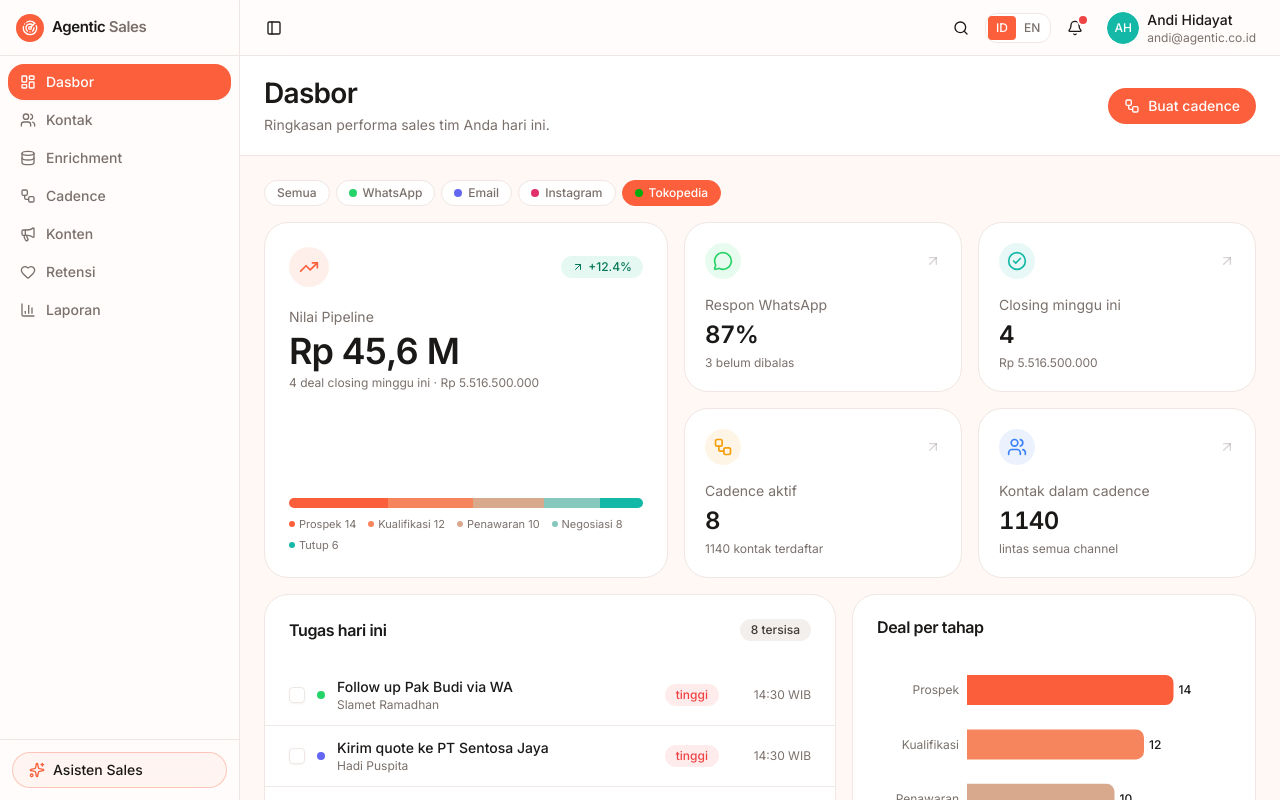
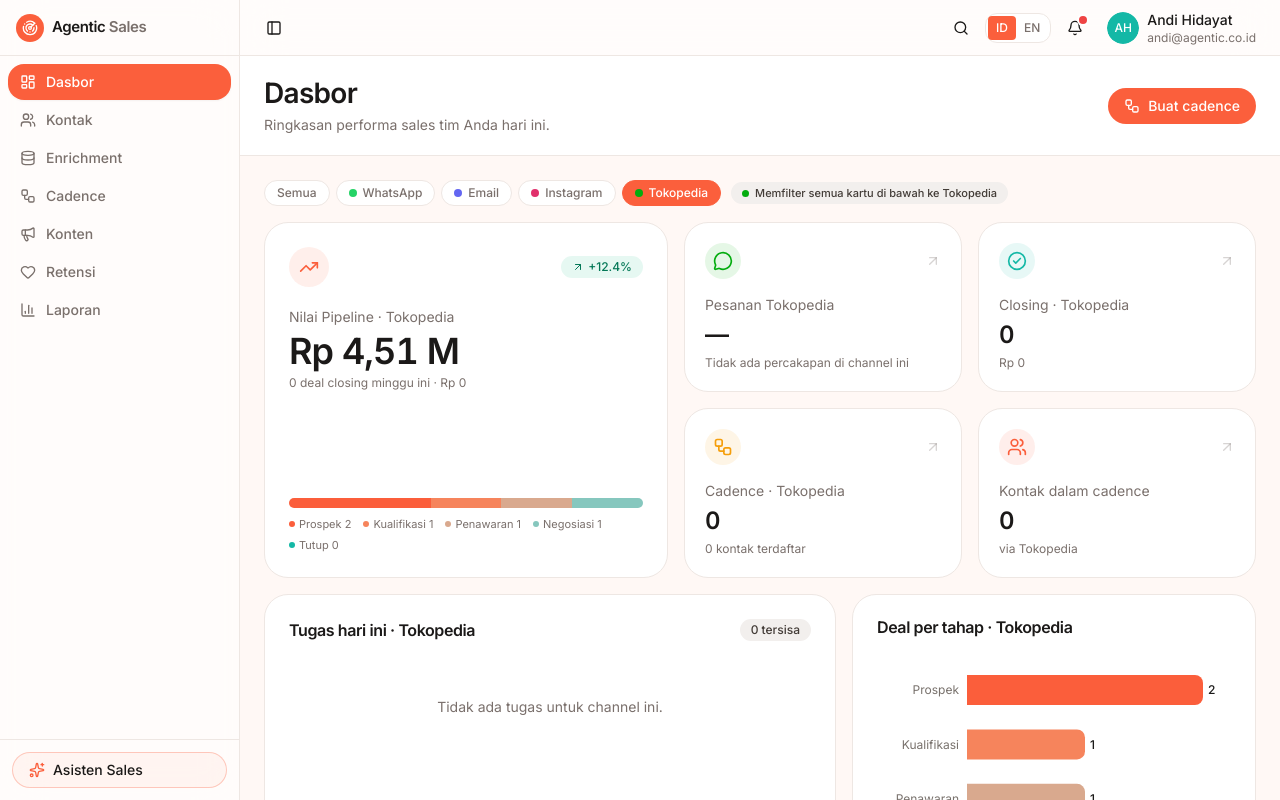
Before and after one commit to pendtiumpraz/new-sales-agent, a Next.js app: page /dashboard in a window 1280 px wide. Both pictures are taken after a click on the button "Tokopedia". Shown: the top 800 px of the page. Built offline with nearby package versions, Linux system fonts and the light colour scheme.

Commit message:
edit dashboard

```diff
--- a/app/(app)/dashboard/page.tsx
+++ b/app/(app)/dashboard/page.tsx
@@ -23,10 +23,12 @@ import { Checkbox } from "@/components/ui/checkbox";
 import { Skeleton } from "@/components/ui/skeleton";
 import {
   useActivity,
+  useCadences,
   useConversations,
-  useDashboard,
+  useDeals,
   useTasks,
 } from "@/lib/api-mock/hooks";
+import type { DealStage } from "@/lib/types";
 import { formatIDR, formatIDRCompact } from "@/lib/utils/format-idr";
 import { formatRelativeID } from "@/lib/utils/format-date-id";
 import { cn } from "@/lib/utils";
@@ -39,7 +41,15 @@ const PipelineStageChart = dynamic(
   { ssr: false, loading: () => <Skeleton className="h-[280px] w-full" /> },
 );
 
-const STAGE_LABEL: Record<string, string> = {
+const STAGE_ORDER: DealStage[] = [
+  "prospek",
+  "kualifikasi",
+  "penawaran",
+  "negosiasi",
+  "tutup",
+];
+
+const STAGE_LABEL: Record<DealStage, string> = {
   prospek: "Prospek",
   kualifikasi: "Kualifikasi",
   penawaran: "Penawaran",
@@ -61,32 +71,127 @@ const CHANNEL_FILTERS = [
   { key: "email", label: "Email" },
   { key: "instagram", label: "Instagram" },
   { key: "tokopedia", label: "Tokopedia" },
-];
+] as const;
+
+type ChannelKey = (typeof CHANNEL_FILTERS)[number]["key"];
+
+// Fixed "today" matches the data seed so KPIs stay deterministic.
+const NOW = new Date("2026-05-25T10:00:00+07:00").getTime();
+const WEEK_AHEAD = NOW + 7 * 864e5;
 
 export default function DashboardPage() {
-  const { data: kpi, isLoading } = useDashboard();
+  const { data: deals, isLoading: dealsLoading } = useDeals();
+  const { data: conversations } = useConversations();
+  const { data: cadences } = useCadences();
   const { data: tasks } = useTasks();
   const { data: activity } = useActivity();
-  const { data: conversations } = useConversations();
   const [done, setDone] = useState<Set<string>>(new Set());
-  const [channel, setChannel] = useState("all");
+  const [channel, setChannel] = useState<ChannelKey>("all");
+
+  // ── Channel-filtered slices ────────────────────────────────────────────
+  // Every section below derives from these — flipping the channel re-renders
+  // the hero, KPI tiles, tasks, funnel, and activity feed.
+  const filtered = useMemo(() => {
+    const isAll = channel === "all";
+    const f = {
+      deals: (deals ?? []).filter(
+        (d) => isAll || d.sourceChannel === channel,
+      ),
+      conversations: (conversations ?? []).filter(
+        (c) => isAll || c.channel === channel,
+      ),
+      cadences: (cadences ?? []).filter(
+        (c) => isAll || c.channelMix.includes(channel as never),
+      ),
+      tasks: (tasks ?? []).filter((t) => isAll || t.channel === channel),
+      activity: (activity ?? []).filter((a) => isAll || a.channel === channel),
+    };
+    return f;
+  }, [deals, conversations, cadences, tasks, activity, channel]);
+
+  // ── KPIs derived from the filtered slices ──────────────────────────────
+  const kpi = useMemo(() => {
+    const openDeals = filtered.deals.filter((d) => d.stage !== "tutup");
+    const pipelineValue = openDeals.reduce((s, d) => s + d.value, 0);
+    const closing = filtered.deals.filter(
+      (d) => +new Date(d.expectedClose) <= WEEK_AHEAD && d.stage !== "tutup",
+    );
+    const closingValue = closing.reduce((s, d) => s + d.value, 0);
+
+    const activeCadences = filtered.cadences.filter((c) => c.status === "active");
+    const enrolled = activeCadences.reduce((s, c) => s + c.enrolled, 0);
+
+    // Response rate from the filtered conversations — replied = unread 0.
+    // For "all" this is across every channel; for a specific channel it's the
+    // share of conversations on that channel without unread messages.
+    const totalConvos = filtered.conversations.length;
+    const replied = filtered.conversations.filter((c) => c.unread === 0).length;
+    const responseRate =
+      totalConvos > 0 ? Math.round((replied / totalConvos) * 100) : 0;
+    const unanswered = filtered.conversations.reduce(
+      (s, c) => s + c.unread,
+      0,
+    );
+
+    const funnel = STAGE_ORDER.map((stage) => ({
+      stage,
+      count: filtered.deals.filter((d) => d.stage === stage).length,
+      value: filtered.deals
+        .filter((d) => d.stage === stage)
+        .reduce((s, d) => s + d.value, 0),
+    }));
+
+    return {
+      pipelineValue,
+      pipelineChange: 12.4, // mocked trend — same regardless of slice
+      closingCount: closing.length,
+      closingValue,
+      responseRate,
+      unanswered,
+      activeCadences: activeCadences.length,
+      enrolled,
+      funnel,
+      totalConvos,
+    };
+  }, [filtered]);
 
   const taskHref = (ch: string) => {
-    const convo = conversations?.find((c) => c.channel === ch);
+    const convo = (conversations ?? []).find((c) => c.channel === ch);
     return convo ? `/inbox/${convo.id}` : "/inbox";
   };
 
   const funnelData =
-    kpi?.funnel.map((f, i) => ({
+    kpi.funnel.map((f, i) => ({
       label: STAGE_LABEL[f.stage],
       value: f.count,
       fill: FUNNEL_FILL[i],
     })) ?? [];
 
-  const totalDeals = kpi?.funnel.reduce((s, f) => s + f.count, 0) ?? 0;
-  const filteredActivity = (activity ?? []).filter(
-    (a) => channel === "all" || a.channel === channel,
-  );
+  const totalDeals = kpi.funnel.reduce((s, f) => s + f.count, 0);
+  const activeLabel = CHANNEL_FILTERS.find((f) => f.key === channel)?.label;
+  const isAll = channel === "all";
+
+  // Per-channel labels keep the KPI tile copy honest.
+  const responseLabel =
+    channel === "whatsapp"
+      ? "Respon WhatsApp"
+      : channel === "email"
+        ? "Respon Email"
+        : channel === "instagram"
+          ? "Respon Instagram"
+          : channel === "tokopedia"
+            ? "Pesanan Tokopedia"
+            : "Respon pelanggan";
+  const responseAccent =
+    channel === "whatsapp"
+      ? "#25D366"
+      : channel === "email"
+        ? "#6366F1"
+        : channel === "instagram"
+          ? "#E1306C"
+          : channel === "tokopedia"
+            ? "#03AC0E"
+            : "#14B8A6";
 
   return (
     <div>
@@ -117,6 +222,12 @@ export default function DashboardPage() {
               {f.label}
             </button>
           ))}
+          {!isAll && (
+            <Badge variant="secondary" className="ml-1 gap-1.5 text-[11px]">
+              <ChannelDot channel={channel} size={7} />
+              Memfilter semua kartu di bawah ke {activeLabel}
+            </Badge>
+          )}
         </div>
 
         {/* Band 1: hero + stat cluster */}
@@ -130,31 +241,39 @@ export default function DashboardPage() {
                 </span>
                 <Badge variant="success" className="gap-1">
                   <ArrowUpRight className="h-3 w-3" />
-                  +{kpi?.pipelineChange ?? 0}%
+                  +{kpi.pipelineChange}%
                 </Badge>
               </div>
-              <p className="mt-5 text-sm text-muted-foreground">Nilai Pipeline</p>
-              {isLoading ? (
+              <p className="mt-5 text-sm text-muted-foreground">
+                Nilai Pipeline{!isAll ? ` · ${activeLabel}` : ""}
+              </p>
+              {dealsLoading ? (
                 <Skeleton className="mt-1 h-10 w-44" />
               ) : (
                 <p className="tnum mt-1 text-4xl font-semibold tracking-tight">
-                  {formatIDRCompact(kpi?.pipelineValue ?? 0)}
+                  {formatIDRCompact(kpi.pipelineValue)}
                 </p>
               )}
               <p className="mt-1 text-xs text-muted-foreground">
-                {kpi?.closingCount ?? 0} deal closing minggu ini ·{" "}
-                {kpi ? formatIDR(kpi.closingValue) : ""}
+                {kpi.closingCount} deal closing minggu ini ·{" "}
+                {formatIDR(kpi.closingValue)}
               </p>
 
               {/* Stage distribution mini-bar */}
               <div className="mt-auto pt-6">
+                {totalDeals === 0 ? (
+                  <p className="text-xs text-muted-foreground">
+                    Tidak ada deal aktif di channel ini.
+                  </p>
+                ) : (
+                  <>
                     <div className="flex h-2.5 w-full overflow-hidden rounded-full">
                       {funnelData.map((f, i) => (
                         <div
                           key={i}
                           title={`${f.label}: ${f.value}`}
                           style={{
-                        width: `${totalDeals ? (f.value / totalDeals) * 100 : 0}%`,
+                            width: `${(f.value / totalDeals) * 100}%`,
                             backgroundColor: f.fill,
                           }}
                         />
@@ -168,6 +287,8 @@ export default function DashboardPage() {
                         </span>
                       ))}
                     </div>
+                  </>
+                )}
               </div>
             </CardContent>
           </Card>
@@ -175,36 +296,46 @@ export default function DashboardPage() {
           {/* Stat cluster (2x2) */}
           <div className="grid gap-4 sm:grid-cols-2 lg:col-span-7">
             <StatTile
-              loading={isLoading}
+              loading={dealsLoading}
               icon={<MessageCircle className="h-5 w-5" />}
-              accent="#25D366"
-              label="Respon WhatsApp"
-              value={kpi ? `${kpi.waResponseRate}%` : ""}
-              sub={`${kpi?.waUnanswered ?? 0} belum dibalas`}
+              accent={responseAccent}
+              label={responseLabel}
+              value={
+                kpi.totalConvos > 0
+                  ? channel === "tokopedia"
+                    ? `${kpi.totalConvos}`
+                    : `${kpi.responseRate}%`
+                  : "—"
+              }
+              sub={
+                kpi.totalConvos > 0
+                  ? `${kpi.unanswered} belum dibalas`
+                  : "Tidak ada percakapan di channel ini"
+              }
             />
             <StatTile
-              loading={isLoading}
+              loading={dealsLoading}
               icon={<CheckCircle2 className="h-5 w-5" />}
               accent="#14B8A6"
-              label="Closing minggu ini"
-              value={kpi ? `${kpi.closingCount}` : ""}
-              sub={kpi ? formatIDR(kpi.closingValue) : ""}
+              label={isAll ? "Closing minggu ini" : `Closing · ${activeLabel}`}
+              value={`${kpi.closingCount}`}
+              sub={formatIDR(kpi.closingValue)}
             />
             <StatTile
-              loading={isLoading}
+              loading={dealsLoading}
               icon={<Workflow className="h-5 w-5" />}
               accent="#F59E0B"
-              label="Cadence aktif"
-              value={kpi ? `${kpi.activeCadences}` : ""}
-              sub={`${kpi?.enrolled ?? 0} kontak terdaftar`}
+              label={isAll ? "Cadence aktif" : `Cadence · ${activeLabel}`}
+              value={`${kpi.activeCadences}`}
+              sub={`${kpi.enrolled} kontak terdaftar`}
             />
             <StatTile
-              loading={isLoading}
+              loading={dealsLoading}
               icon={<Users className="h-5 w-5" />}
-              accent="#3B82F6"
+              accent="#FB5E3B"
               label="Kontak dalam cadence"
-              value={kpi ? `${kpi.enrolled}` : ""}
-              sub="lintas semua channel"
+              value={`${kpi.enrolled}`}
+              sub={isAll ? "lintas semua channel" : `via ${activeLabel}`}
             />
           </div>
         </div>
@@ -213,12 +344,21 @@ export default function DashboardPage() {
         <div className="grid gap-4 lg:grid-cols-12">
           <Card className="lg:col-span-7">
             <CardHeader className="flex-row items-center justify-between space-y-0">
-              <CardTitle>Tugas hari ini</CardTitle>
-              <Badge variant="secondary">{(tasks?.length ?? 0) - done.size} tersisa</Badge>
+              <CardTitle>
+                Tugas hari ini{!isAll ? ` · ${activeLabel}` : ""}
+              </CardTitle>
+              <Badge variant="secondary">
+                {(filtered.tasks.length ?? 0) - done.size} tersisa
+              </Badge>
             </CardHeader>
             <CardContent className="p-0">
+              {filtered.tasks.length === 0 ? (
+                <p className="px-6 py-8 text-center text-sm text-muted-foreground">
+                  Tidak ada tugas untuk channel ini.
+                </p>
+              ) : (
                 <ul className="divide-y">
-                {(tasks ?? []).map((task) => {
+                  {filtered.tasks.map((task) => {
                     const isDone = done.has(task.id);
                     return (
                       <li
@@ -253,15 +393,26 @@ export default function DashboardPage() {
                     );
                   })}
                 </ul>
+              )}
             </CardContent>
           </Card>
 
           <Card className="lg:col-span-5">
             <CardHeader>
-              <CardTitle>Deal per tahap</CardTitle>
+              <CardTitle>
+                Deal per tahap{!isAll ? ` · ${activeLabel}` : ""}
+              </CardTitle>
             </CardHeader>
             <CardContent>
-              {isLoading ? <Skeleton className="h-[280px] w-full" /> : <PipelineStageChart data={funnelData} />}
+              {dealsLoading ? (
+                <Skeleton className="h-[280px] w-full" />
+              ) : totalDeals === 0 ? (
+                <div className="flex h-[280px] items-center justify-center text-sm text-muted-foreground">
+                  Tidak ada deal aktif di channel ini.
+                </div>
+              ) : (
+                <PipelineStageChart data={funnelData} />
+              )}
             </CardContent>
           </Card>
         </div>
@@ -269,22 +420,24 @@ export default function DashboardPage() {
         {/* Band 3: activity */}
         <Card>
           <CardHeader className="flex-row items-center justify-between space-y-0">
-            <CardTitle>Aktivitas terbaru</CardTitle>
-            {channel !== "all" && (
+            <CardTitle>
+              Aktivitas terbaru{!isAll ? ` · ${activeLabel}` : ""}
+            </CardTitle>
+            {!isAll && (
               <Badge variant="secondary" className="gap-1.5">
                 <ChannelDot channel={channel} size={8} />
-                {CHANNEL_FILTERS.find((f) => f.key === channel)?.label}
+                {activeLabel}
               </Badge>
             )}
           </CardHeader>
           <CardContent className="p-0">
-            {filteredActivity.length === 0 ? (
+            {filtered.activity.length === 0 ? (
               <p className="px-6 py-8 text-center text-sm text-muted-foreground">
                 Tidak ada aktivitas untuk channel ini.
               </p>
             ) : (
               <ul className="divide-y">
-                {filteredActivity.map((a) => (
+                {filtered.activity.map((a) => (
                   <li key={a.id} className="flex items-center gap-3 px-6 py-3">
                     <UserAvatar name={a.actor} className="h-8 w-8" />
                     <p className="flex-1 text-sm">
```
Lines whose indentation alone changed are shown as unchanged.
